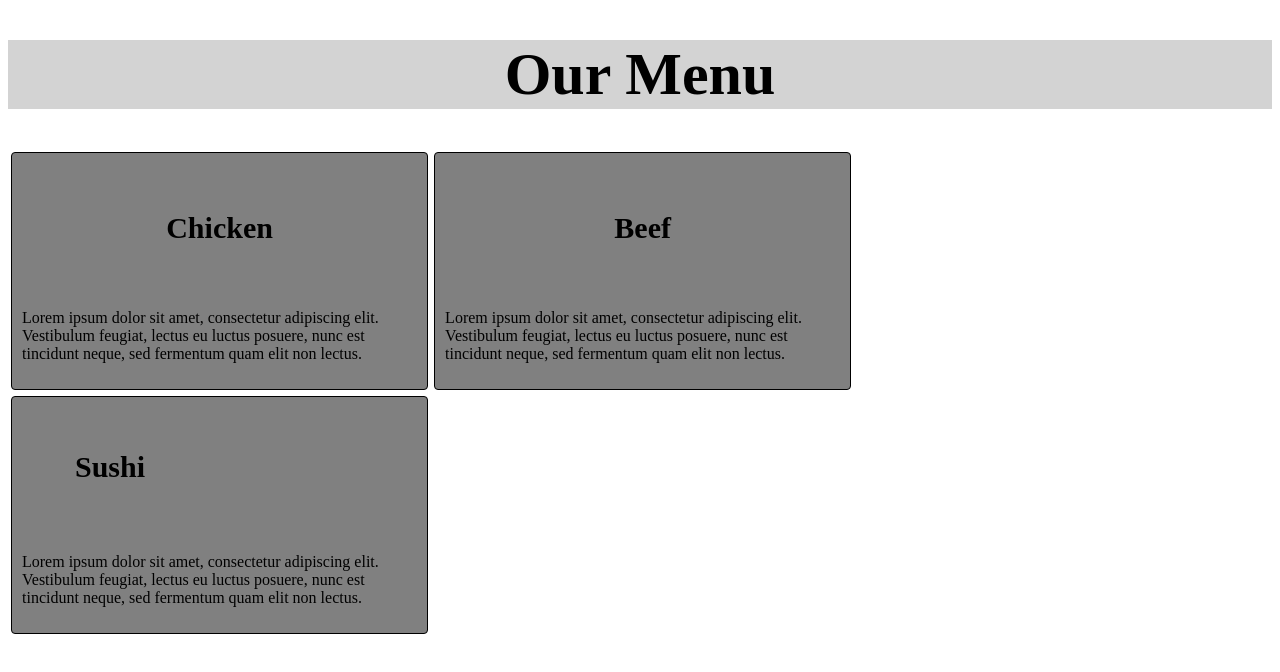
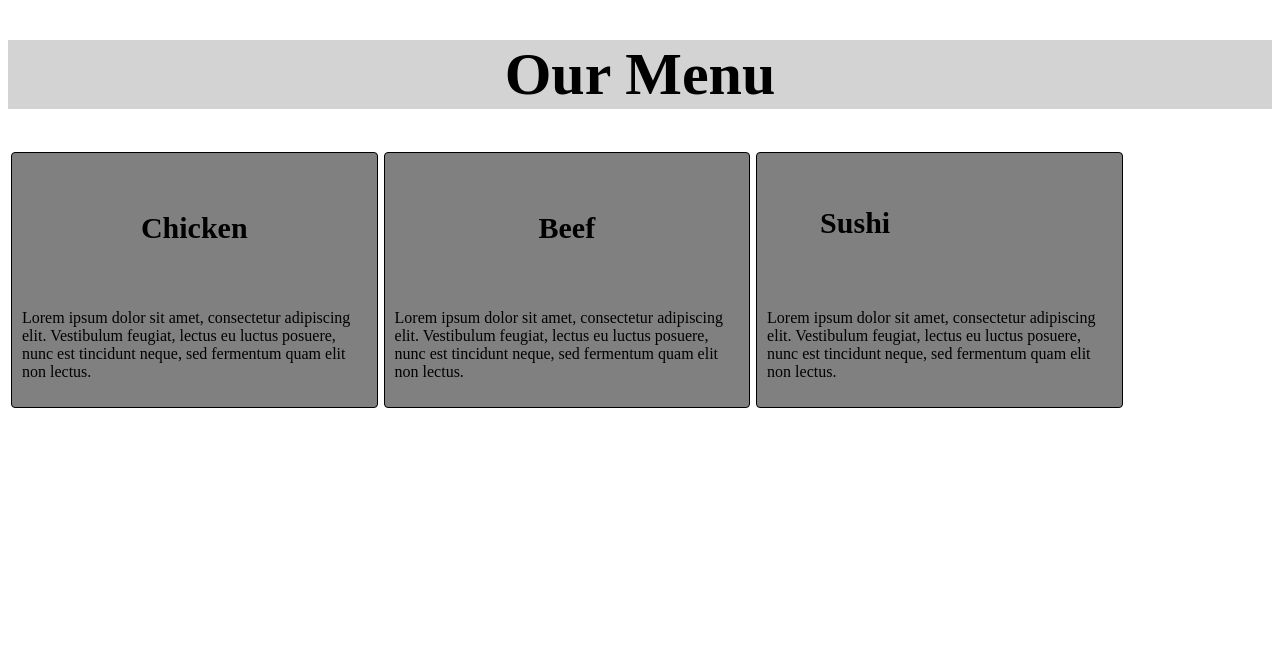
Before and after one commit to joursnoirs/module2-solution, a plain HTML site: page index.html in a window 1280 px wide. Drawn offline with Linux system fonts and the light colour scheme.

Commit message:
Update style.css

```diff
--- a/style.css
+++ b/style.css
@@ -60,7 +60,7 @@
 }
 .column {
     float: left;
-    width: 33%; /* I need to make this use the g rid system to responsively change based on screen size */
+    width: 29%; /* I need to make this use the g rid system to responsively change based on screen size */
     padding: 10px;
     background-color: gray;
     border-radius: 4px;
```
